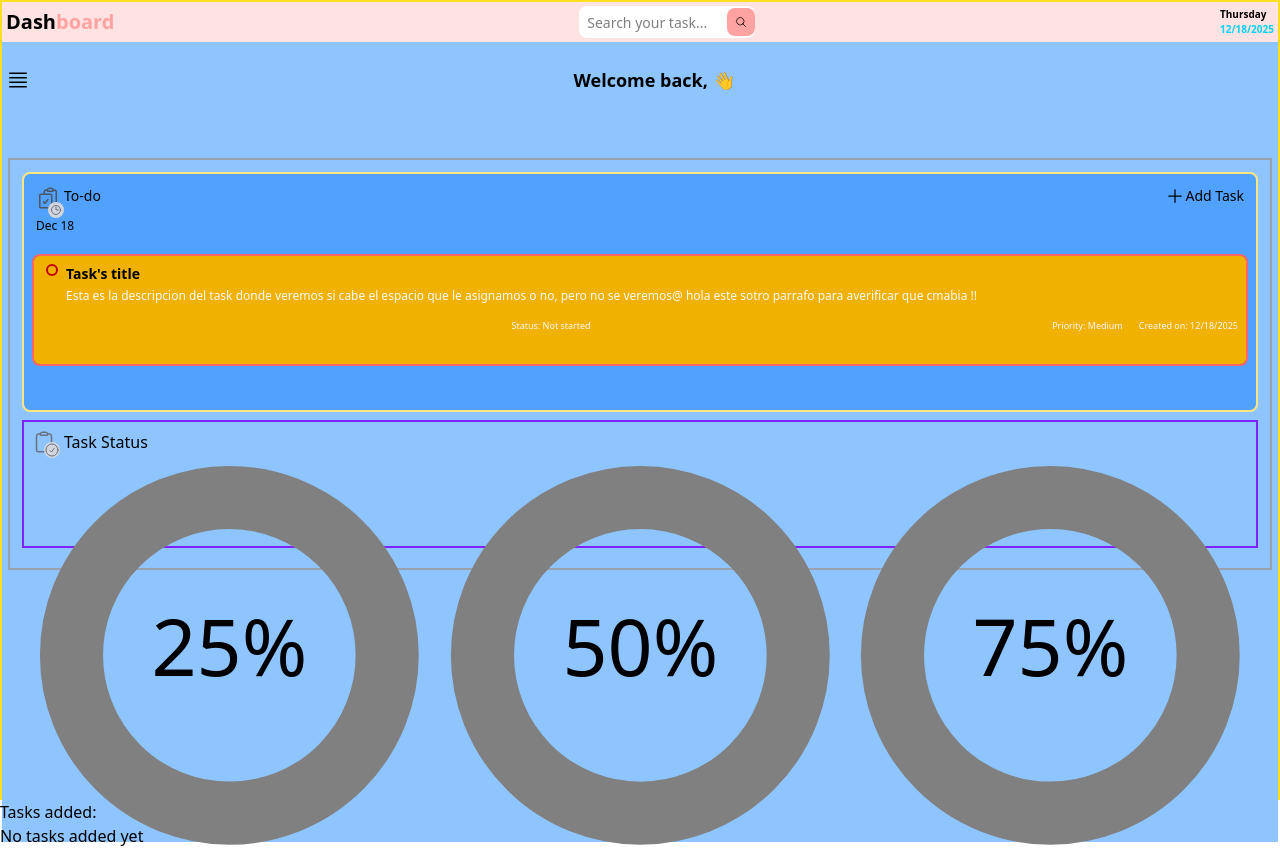
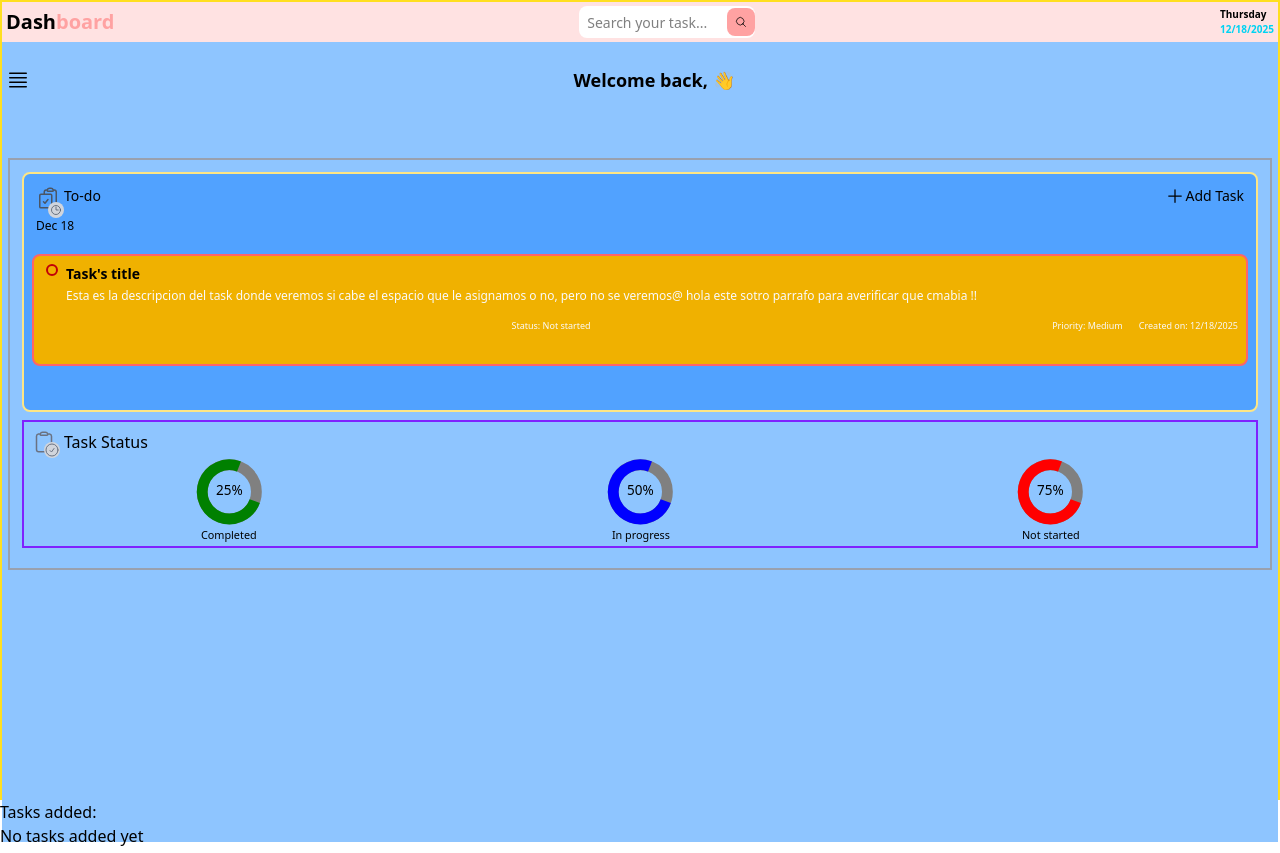
Before and after one commit to karinatuyuc/my-todo-list-React, a React (Vite) app: page / in a window 1280 px wide. Built offline with nearby package versions, Linux system fonts and the light colour scheme.

Commit message:
style: adjust circle progress layout and titles

```diff
--- a/src/Dashboard.jsx
+++ b/src/Dashboard.jsx
@@ -143,6 +143,7 @@ export default function Dashboard({showModal}) {
                                    key={index}
                                    title={item.title}
                                    progress={item.progress}
+                                   color={item.color}
                                 />
                             ))}
                         </div>
@@ -153,7 +154,7 @@ export default function Dashboard({showModal}) {
 
 
                     {/**NOT STARTED - COMPLETED TASK*/}
-                    {/*Aqui hay un comentario */}
+
                 </section>
 
             </main>
--- a/src/ProgressCircle.jsx
+++ b/src/ProgressCircle.jsx
@@ -5,7 +5,7 @@ export default function ProgressCircle({title, progress, color}) {
     return (
         <>
             {/** SVG for progress circles*/}
-                        <svg viewBox="0 0 100 100">
+                        <svg viewBox="0 0 100 130" className="w-full h-22">
 
                             {/**Circle base */}
                             <circle cx="50" cy="50" r="40" stroke="gray"
@@ -37,7 +37,6 @@ export default function ProgressCircle({title, progress, color}) {
                              <text // Title for each circle progress
                                 x="8"
                                 y="120"
-                                className=""
                              >{title}</text>
 
                         </svg>
```
